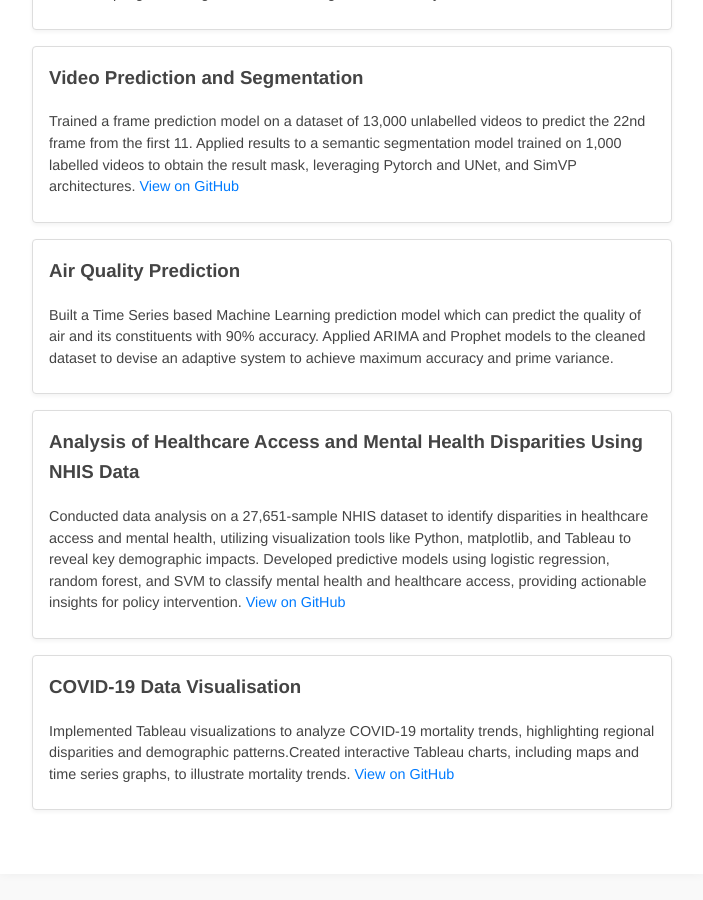
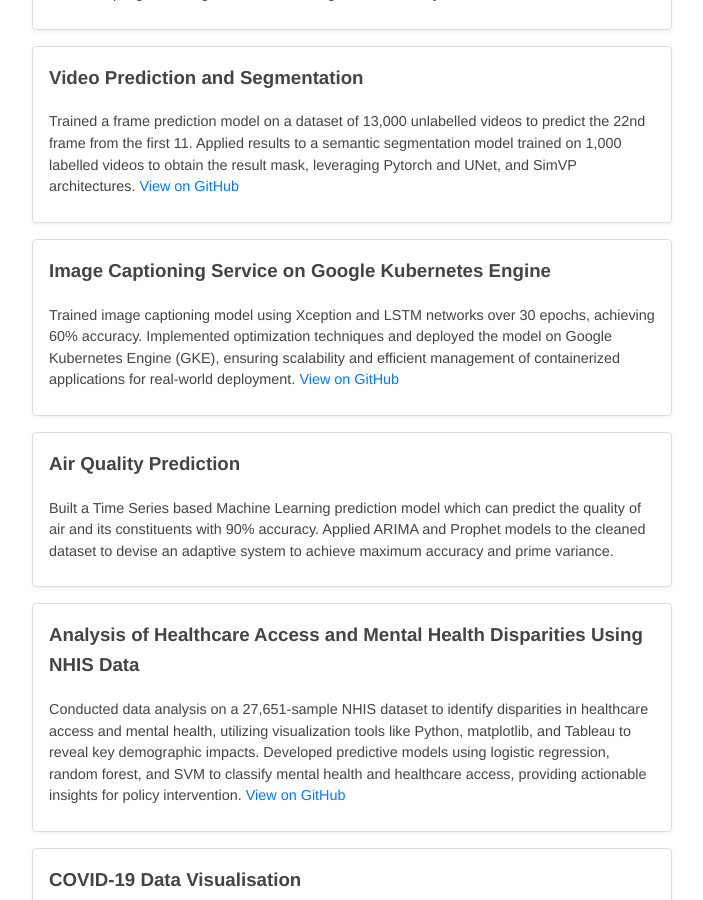
Before and after one commit to JainiPriya/JainiPriya.github.io, a Jekyll site: the page built from projects.md, in a window 1280 px wide and 900 px high, scrolled down 1148 px. Shown: the whole window, without its empty margins (288-991 px from the left). Built offline with Jekyll 4.4.1, drawn with Linux system fonts in a browser that asks for light colours.

Commit message:
Cloud and ML skills and project added

```diff
--- a/projects.md
+++ b/projects.md
@@ -32,6 +32,11 @@ permalink: /projects/
     <div class="project-card">
         <h3>Video Prediction and Segmentation</h3>
         <p>Trained a frame prediction model on a dataset of 13,000 unlabelled videos to predict the 22nd frame from the first 11. Applied results to a semantic segmentation model trained on 1,000 labelled videos to obtain the result mask, leveraging Pytorch and UNet, and SimVP architectures. <a href="https://github.com/JainiPriya/Video-prediction" target="_blank">View on GitHub</a></p>
+    </div>
+    <div class="project-card">
+        <h3>Image Captioning Service on Google Kubernetes Engine</h3>
+        <p>Trained image captioning model using Xception and LSTM networks over 30 epochs, achieving 60% accuracy. Implemented optimization techniques and deployed the model on Google Kubernetes Engine (GKE), ensuring scalability and efficient management of containerized applications for real-world deployment.
+        <a href="https://github.com/JainiPriya/Covid19-Data-Visualization" target="_blank">View on GitHub</a></p>
     </div>
     <div class="project-card">
         <h3>Air Quality Prediction</h3>
```
Also changed, not shown: skills.md (+2 -1 lines), 2 other files.
